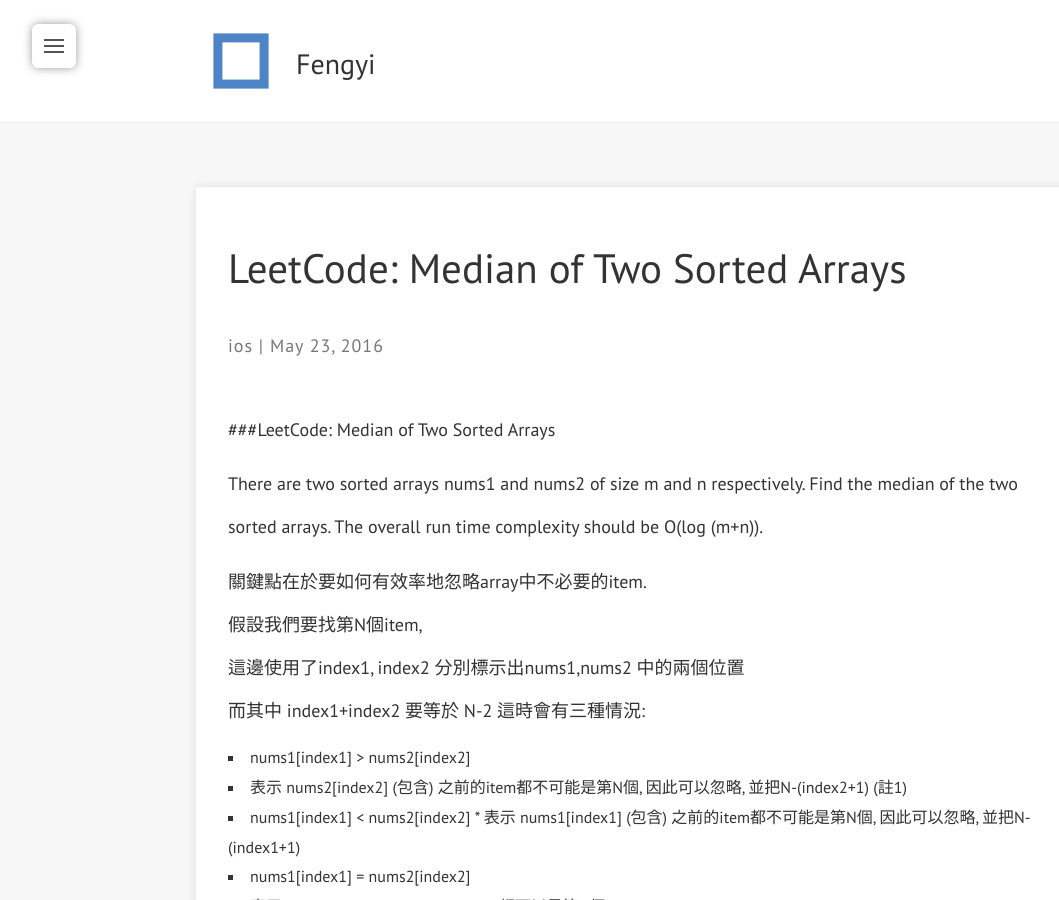
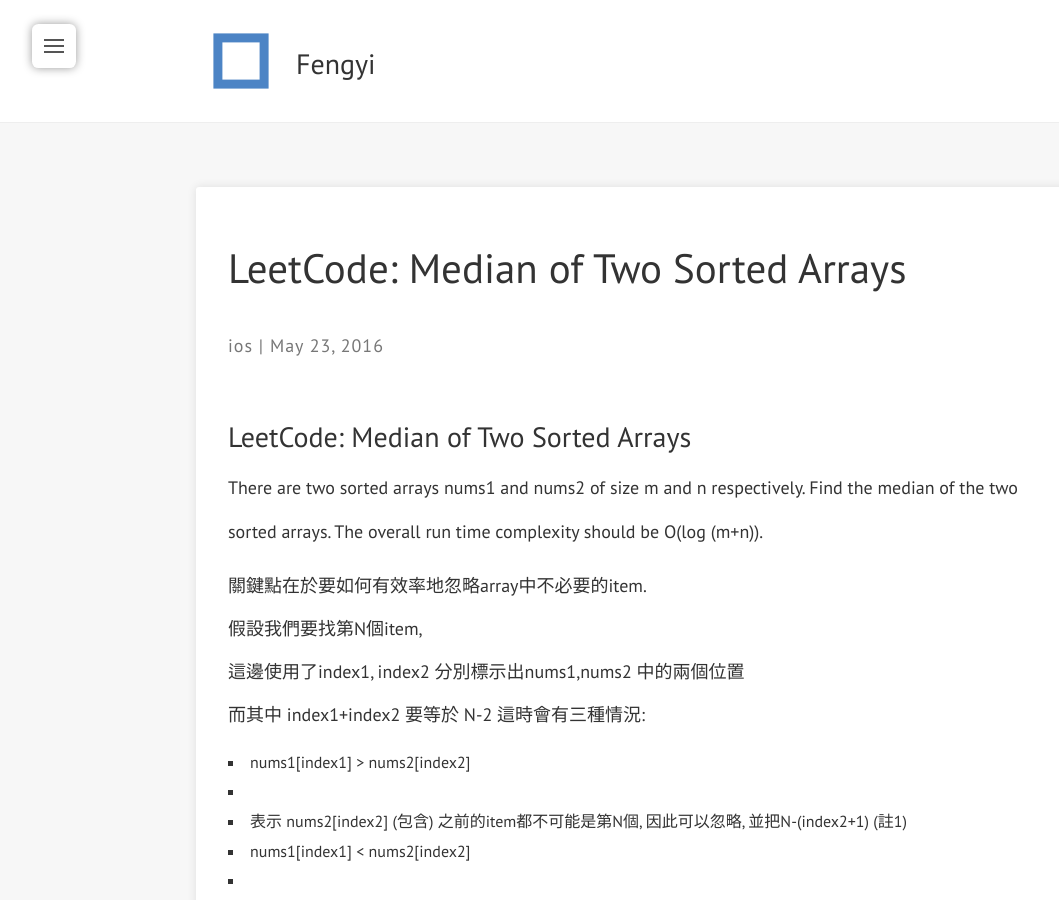
Before and after one commit to fengyitsai/blog, a Jekyll site: the page built from _posts/2016-06-03-Median-of-Two-Sorted-Arrays.md, in a window 1280 px wide and 900 px high. Shown: the whole window, without its empty margins (0-1059 px from the left). Built offline with Jekyll 4.4.1, drawn with Linux system fonts in a browser that asks for light colours; nearby versions of some CDN libraries; a style sheet for code colours, icons or effects is not loaded; some of the changed text lies outside the part shown.

Commit message:
formatter

```diff
--- a/_posts/2016-06-03-Median-of-Two-Sorted-Arrays.md
+++ b/_posts/2016-06-03-Median-of-Two-Sorted-Arrays.md
@@ -5,7 +5,7 @@ date:   2016-05-23 0:00:55
 categories: ios
 comments: true
 ---
-###LeetCode: Median of Two Sorted Arrays
+###  LeetCode: Median of Two Sorted Arrays
 
 There are two sorted arrays nums1 and nums2 of size m and n respectively. Find the median of the two sorted arrays. The overall run time complexity should be O(log (m+n)).
 
@@ -16,11 +16,11 @@ There are two sorted arrays nums1 and nums2 of size m and n respectively. Find t
 這時會有三種情況:
 
 *  nums1[index1] > nums2[index2]
-	*	表示 nums2[index2] (包含) 之前的item都不可能是第N個, 因此可以忽略, 並把N-(index2+1)   (註1)
+* *	表示 nums2[index2] (包含) 之前的item都不可能是第N個, 因此可以忽略, 並把N-(index2+1)   (註1)
 *  nums1[index1] < nums2[index2]
- 	*	表示 nums1[index1] (包含) 之前的item都不可能是第N個, 因此可以忽略, 並把N-(index1+1)
+* *	表示 nums1[index1] (包含) 之前的item都不可能是第N個, 因此可以忽略, 並把N-(index1+1)
 *  nums1[index1] = nums2[index2]
-	*   表示 nums1[index1] nums2[index2] 都可以是第N個
+* *   表示 nums1[index1] nums2[index2] 都可以是第N個
 
 遞迴可得出最後答案.
 
```
